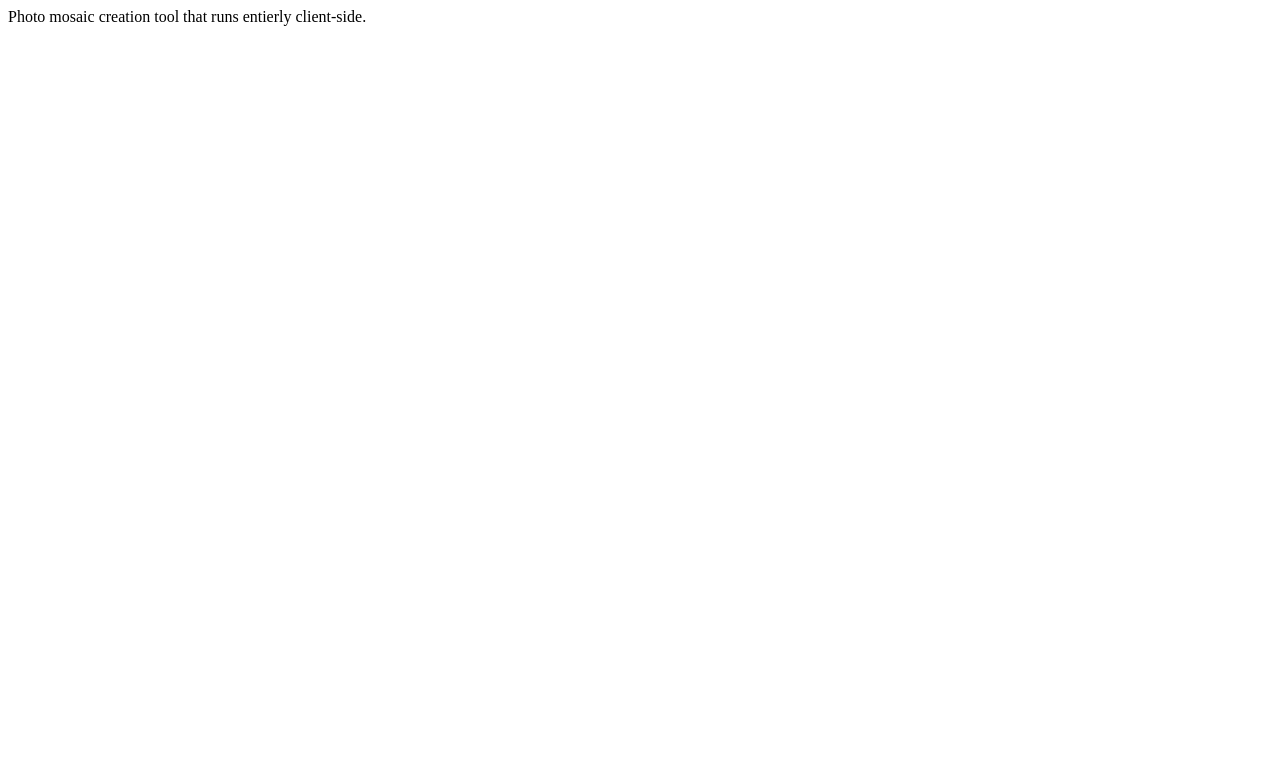
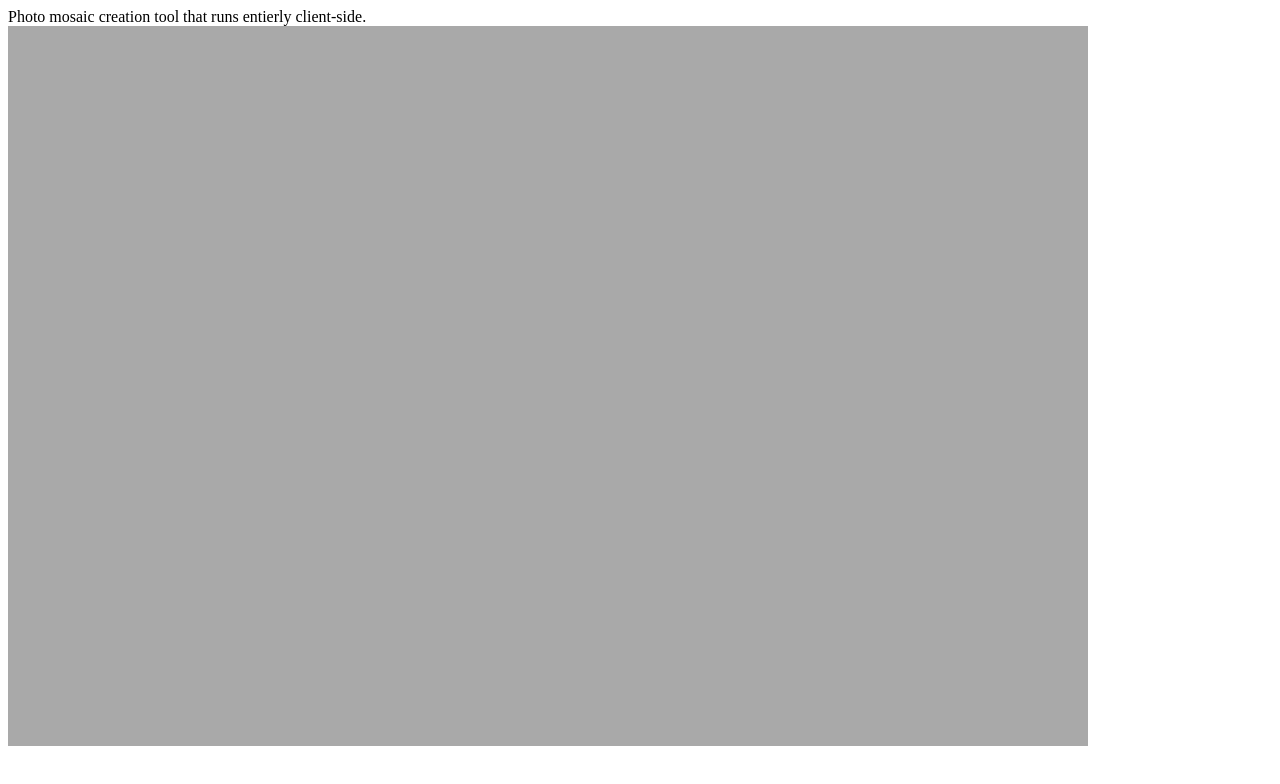
Before and after one commit to greywolfcode/Photo-Mosaic-Maker, a plain HTML site: page index.html in a window 1280 px wide. Drawn offline with Linux system fonts and the light colour scheme.

Commit message:
Add canvas to site

```diff
--- a/index.html
+++ b/index.html
@@ -3,9 +3,12 @@
 <html lang="en">
 <head>
 	<title>Photo Mosaic Maker</title>
+    <script src="scripts/main.js" defer></script>
+    <link rel="stylesheet" href="styles/styles.css">
 </head>
 <body>
     <div>
         Photo mosaic creation tool that runs entierly client-side.
     </div>
+    <canvas id="display" width=1080 height="720"></canvas>
 </body>
--- /dev/null
+++ b/styles/styles.css
@@ -0,0 +1,3 @@
+canvas {
+    background-color: darkgrey;
+}
```
